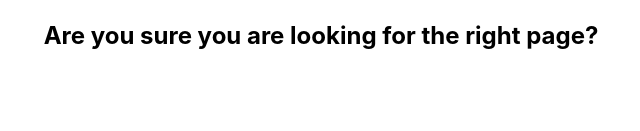
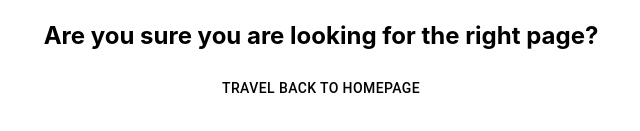
Before and after one commit to nyu-software-engineering/fall-2019-flight-scanner, a React (Create React App) app in the folder frontend/: page /404 in a window 1280 px wide. Shown: the part 441-572 px from the top of the page, without its empty margins (319-959 px from the left). Built offline with nearby package versions, Linux system fonts and the light colour scheme.

Commit message:
link to landing page

```diff
--- a/frontend/src/components/404.js
+++ b/frontend/src/components/404.js
@@ -1,4 +1,6 @@
 import React, { Component } from 'react';
+import {Link} from 'react-router-dom';
+import Button from '@material-ui/core/Button'
 
 
 class ErrorPage extends Component {
@@ -8,6 +10,7 @@ class ErrorPage extends Component {
             <div>
             <img style = {{marginTop: '10%', marginBottom: '10px'}} src={'https://coverager.com/wp-content/uploads/2017/02/oh-no.jpg'} alt={'Man in shock'}></img>
             <h2> Are you sure you are looking for the right page? </h2>
+            <Button><Link style ={{color:'black', textDecoration: 'none'}} to='/landing'> Travel back to Homepage</Link></Button>
             </div>
         );
     }
```
